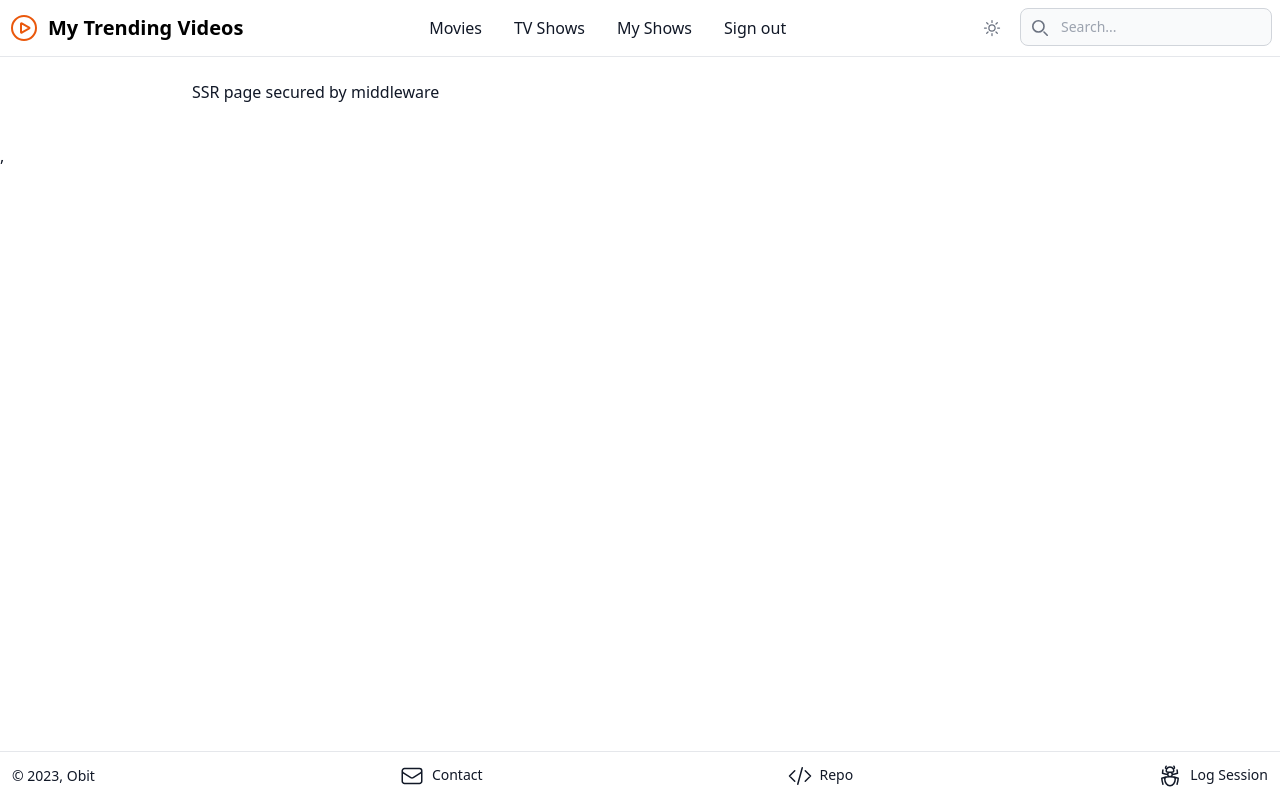
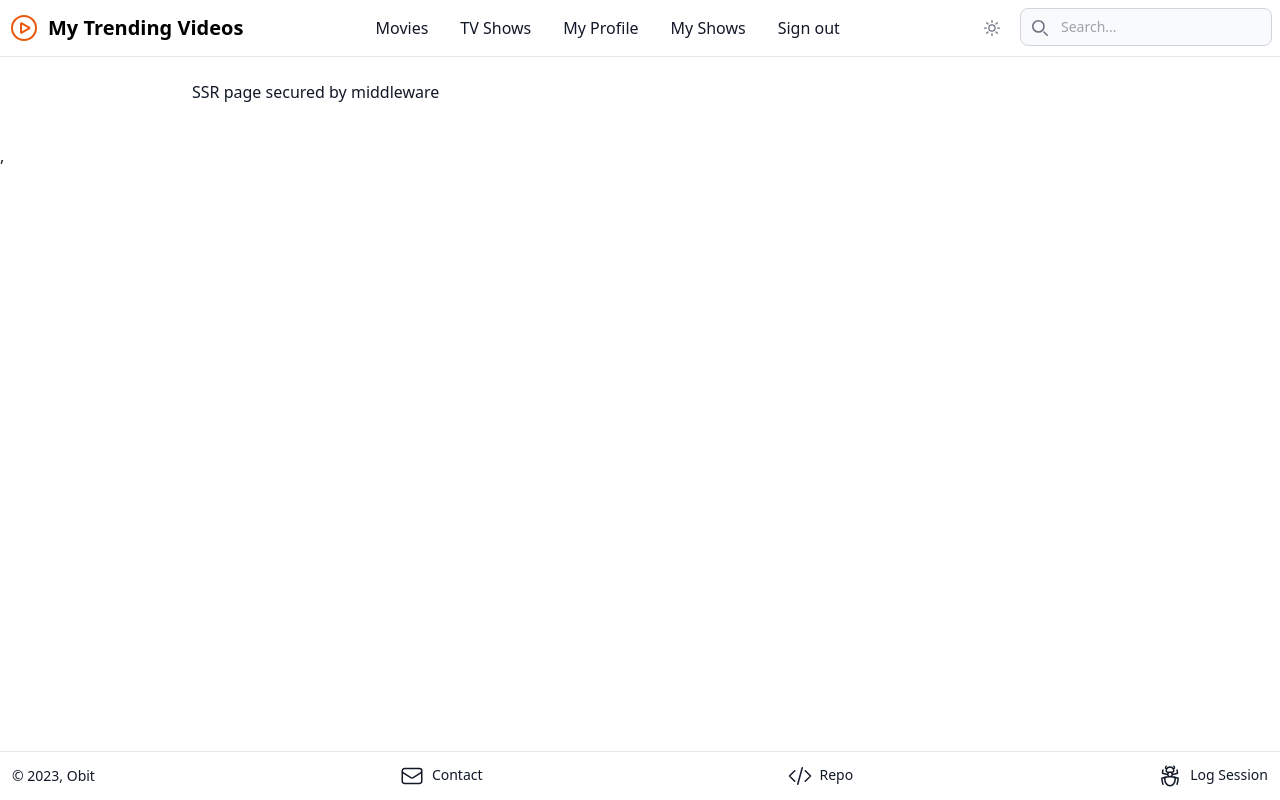
Before and after one commit to thouel/my-trendingvids-webapp, a Next.js app: page /ssr-secured-by-middleware in a window 1280 px wide. Built offline with nearby package versions, Linux system fonts and the light colour scheme; no server answers; sample sign-in values are in the browser's storage.

Commit message:
func: added a draft profile page

```diff
--- a/app/components/Navbar.jsx
+++ b/app/components/Navbar.jsx
@@ -197,6 +197,16 @@ export default function Navbar() {
               <Fragment>
                 <li>
                   <Link
+                    href='/me?st=me'
+                    className={
+                      st === 'me' ? style.link.selected : style.link.notSelected
+                    }
+                  >
+                    My Profile
+                  </Link>
+                </li>
+                <li>
+                  <Link
                     href='/shows/p-shows?st=p-shows'
                     className={
                       st === 'p-shows'
--- /dev/null
+++ b/app/me/page.jsx
@@ -0,0 +1,20 @@
+import { options } from 'app/api/auth/[...nextauth]/options';
+import { getServerSession } from 'next-auth';
+
+export default async function MePage() {
+  const session = await getServerSession(options);
+
+  return (
+    <>
+      <h1>Hello {session.user.name}</h1>
+      <h2>{session.user.email}</h2>
+      <h3>
+        <img
+          src={session.user.image}
+          alt={`profile pic not found: ${session.user.image}`}
+          title='profile picture'
+        />
+      </h3>
+    </>
+  );
+}
```
Also changed, not shown: middleware.js (+28 -2 lines).
